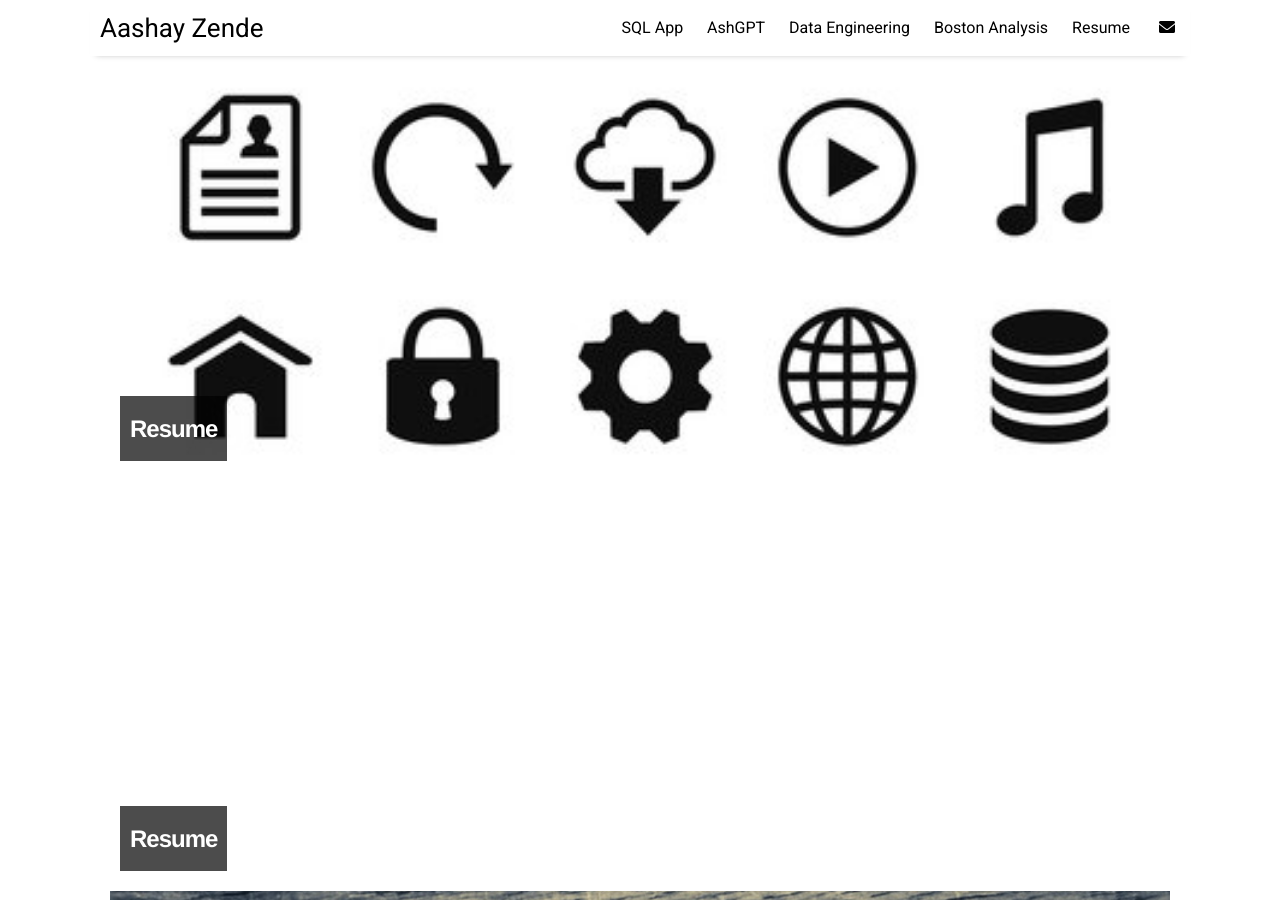
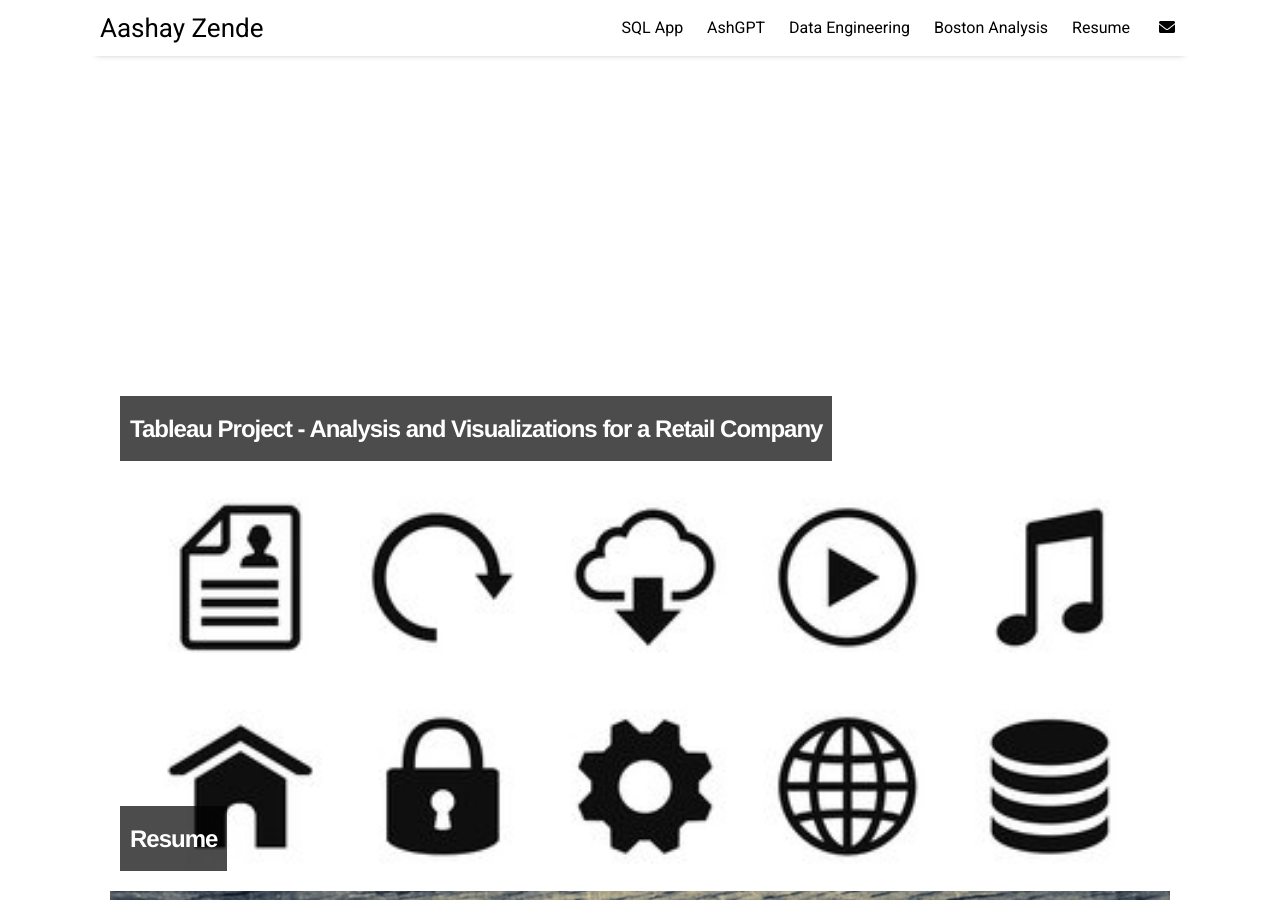
Before and after one commit to ashz1/posts, a Jekyll site: the page built from index.html, in a window 1280 px wide and 900 px high. Built offline with Jekyll 4.4.1, drawn with Linux system fonts in a browser that asks for light colours; nearby versions of some CDN libraries; the list of posts is cut into pages by our own code.

Commit message:
Update 2024-01-01-Tableau.md

```diff
--- a/_posts/2024-01-01-Tableau.md
+++ b/_posts/2024-01-01-Tableau.md
@@ -1,7 +1,7 @@
 ---
 layout: post
-title: "Resume"
-date: 2024-07-19
+title: "Tableau Project - Analysis and Visualizations for a Retail Company"
+date: 2024-08-24
 ---
 
 
```
